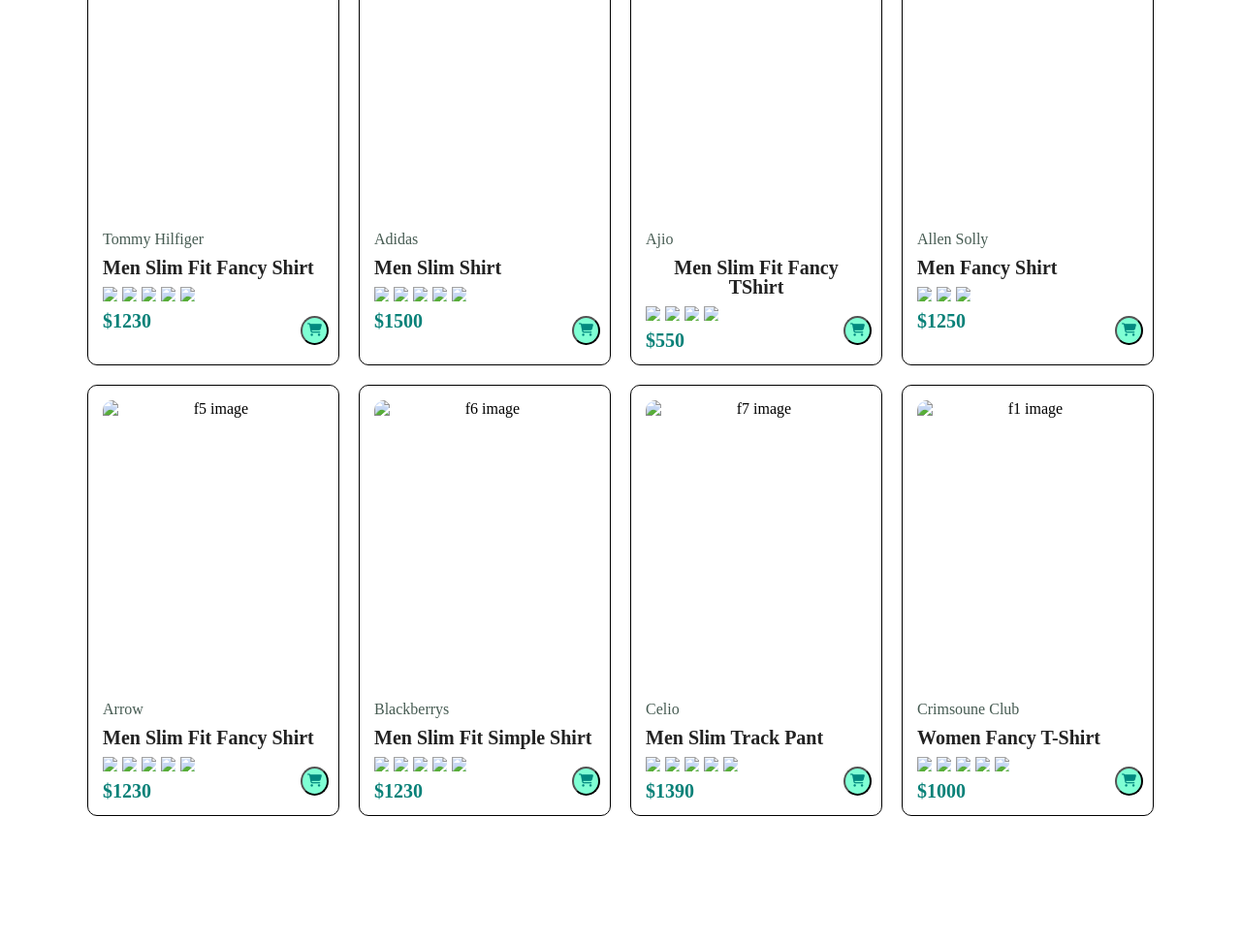
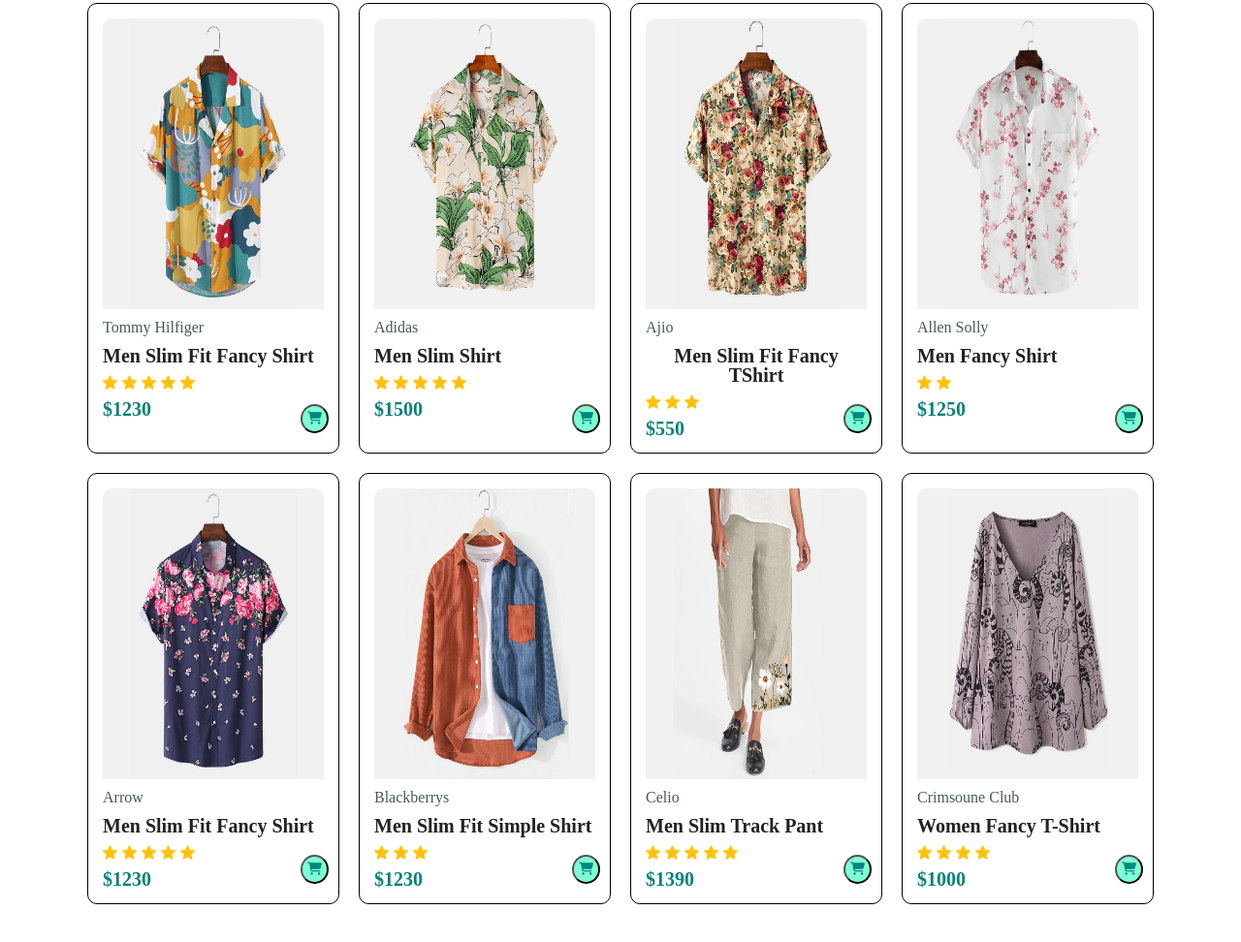
Before and after one commit to AnkitGadhwe/sdm_ecommerce, a plain HTML site: page public/index.html in a window 1280 px wide. Shown: the part 1296-2268 px from the top of the page at 97% size. Before the commit the page ends 2178 px from the top, so only its background shows below. Drawn offline with Linux system fonts and the light colour scheme; files that its build step writes are made by us from their sources; files whose address does not match are found by name.

Commit message:
change folder structure

```diff
--- a/public/index.html
+++ b/public/index.html
@@ -3,13 +3,13 @@
 <head>
     <meta charset="UTF-8">
     <meta name="viewport" content="width=device-width, initial-scale=1.0">
-    <link rel="stylesheet" href="style.css">
+    <link rel="stylesheet" href="../public/style.css">
     <script src="https://kit.fontawesome.com/f5d1d49e73.js" crossorigin="anonymous"></script>
     <title>Ecommerce website</title>
 </head>
 <body>
      <section id="header">
-        <img class="Logo" src="Images/Logo.jpg" alt="Store Logo">
+        <img class="Logo" src="../data/Images/Logo.jpg" alt="Store Logo">
         <ul id="nav-link">
             <li><a class="active" href="home.html">Home</a></li>
             <li><a href="shop.html">Shop</a></li>
@@ -30,27 +30,27 @@
 
      <section id="features"  class="section-p1">
       <div class="feature-box">
-        <img src="Images/Feature/f1.png" alt="f1-img"/>
+        <img src="../data/Images/Feature/f1.png" alt="f1-img"/>
         <h5>Free Shipping</h5>
       </div>
       <div class="feature-box">
-        <img src="Images/Feature/f2.png" alt="f2-img"/>
+        <img src="../data/Images/Feature/f2.png" alt="f2-img"/>
         <h5>Online Order</h5>
       </div>
       <div class="feature-box">
-        <img src="Images/Feature/f3 (1).png" alt="f3-img"/>
+        <img src="../data/Images/Feature/f3 (1).png" alt="f3-img"/>
         <h5>Save Money</h5>
       </div>
       <div class="feature-box">
-        <img src="Images/Feature/f4.png" alt="f4-img"/>
+        <img src="../data/Images/Feature/f4.png" alt="f4-img"/>
         <h5>Promotions</h5>
       </div>
       <div class="feature-box">
-        <img src="Images/Feature/f5.png" alt="f5-img"/>
+        <img src="../data/Images/Feature/f5.png" alt="f5-img"/>
         <h5>Happy Sell</h5>
       </div>
       <div class="feature-box">
-        <img src="Images/Feature/f6.png" alt="f6-img"/>
+        <img src="../data/Images/Feature/f6.png" alt="f6-img"/>
         <h5>24/7 Support</h5>
       </div>
      </section>
@@ -61,15 +61,15 @@
 
        <div id="product-parent">
         <div class="product-child">
-          <img src="Images/Product/f1 (1).jpg" alt="f1 image"/>
+          <img src="../data/Images/Product/f1 (1).jpg" alt="f1 image"/>
           <span>Tommy Hilfiger</span>
           <h5>Men Slim Fit Fancy Shirt</h5>
           <div class="rating">
-            <img  src="Images/star.png" alt="star"/>
-            <img  src="Images/star.png" alt="star"/>
-            <img  src="Images/star.png" alt="star"/>
-            <img  src="Images/star.png" alt="star"/>
-            <img  src="Images/star.png" alt="star"/>
+            <img  src="../data/Images/star.png" alt="star"/>
+            <img  src="../data/Images/star.png" alt="star"/>
+            <img  src="../data/Images/star.png" alt="star"/>
+            <img  src="../data/Images/star.png" alt="star"/>
+            <img  src="../data/Images/star.png" alt="star"/>
           </div>
 
           <div class="price-cart">
@@ -80,15 +80,15 @@
         </div>
 
         <div class="product-child">
-          <img src="Images/Product/f2.jpg" alt="f2 image"/>
+          <img src="../data/Images/Product/f2.jpg" alt="f2 image"/>
           <span>Adidas</span>
           <h5>Men Slim  Shirt</h5>
           <div class="rating">
-            <img  src="Images/star.png" alt="star"/>
-            <img  src="Images/star.png" alt="star"/>
-            <img  src="Images/star.png" alt="star"/>
-            <img  src="Images/star.png" alt="star"/>
-            <img  src="Images/star.png" alt="star"/>
+            <img  src="../data/Images/star.png" alt="star"/>
+            <img  src="../data/Images/star.png" alt="star"/>
+            <img  src="../data/Images/star.png" alt="star"/>
+            <img  src="../data/Images/star.png" alt="star"/>
+            <img  src="../data/Images/star.png" alt="star"/>
           </div>
 
           <div class="price-cart">
@@ -99,14 +99,13 @@
         </div>
 
         <div class="product-child">
-          <img src="Images/Product/f3.jpg" alt="f3 image"/>
+          <img src="../data/Images/Product/f3.jpg" alt="f3 image"/>
           <span>Ajio</span>
           <h5>Men Slim Fit Fancy TShirt</h5>
           <div class="rating">
-            <img  src="Images/star.png" alt="star"/>
-            <img  src="Images/star.png" alt="star"/>
-            <img  src="Images/star.png" alt="star"/>
-            <img  src="Images/star.png" alt="star"/>
+            <img  src="../data/Images/star.png" alt="star"/>
+            <img  src="../data/Images/star.png" alt="star"/>
+            <img  src="../data/Images/star.png" alt="star"/>
           </div>
 
           <div class="price-cart">
@@ -117,13 +116,12 @@
         </div>
 
         <div class="product-child">
-          <img src="Images/Product/f4.jpg" alt="f4 image"/>
+          <img src="../data/Images/Product/f4.jpg" alt="f4 image"/>
           <span>Allen Solly</span>
           <h5>Men Fancy Shirt</h5>
           <div class="rating">
-            <img  src="Images/star.png" alt="star"/>
-            <img  src="Images/star.png" alt="star"/>
-            <img  src="Images/star.png" alt="star"/>
+            <img  src="../data/Images/star.png" alt="star"/>
+            <img  src="../data/Images/star.png" alt="star"/>
           </div>
 
           <div class="price-cart">
@@ -134,15 +132,15 @@
         </div>
 
         <div class="product-child">
-          <img src="Images/Product/f5.jpg" alt="f5 image"/>
+          <img src="../data/Images/Product/f5.jpg" alt="f5 image"/>
           <span>Arrow</span>
           <h5>Men Slim Fit Fancy Shirt</h5>
           <div class="rating">
-            <img  src="Images/star.png" alt="star"/>
-            <img  src="Images/star.png" alt="star"/>
-            <img  src="Images/star.png" alt="star"/>
-            <img  src="Images/star.png" alt="star"/>
-            <img  src="Images/star.png" alt="star"/>
+            <img  src="../data/Images/star.png" alt="star"/>
+            <img  src="../data/Images/star.png" alt="star"/>
+            <img  src="../data/Images/star.png" alt="star"/>
+            <img  src="../data/Images/star.png" alt="star"/>
+            <img  src="../data/Images/star.png" alt="star"/>
           </div>
 
           <div class="price-cart">
@@ -153,15 +151,13 @@
         </div>
 
         <div class="product-child">
-          <img src="Images/Product/f6.jpg" alt="f6 image"/>
+          <img src="../data/Images/Product/f6.jpg" alt="f6 image"/>
           <span>Blackberrys</span>
           <h5>Men Slim Fit Simple Shirt</h5>
           <div class="rating">
-            <img  src="Images/star.png" alt="star"/>
-            <img  src="Images/star.png" alt="star"/>
-            <img  src="Images/star.png" alt="star"/>
-            <img  src="Images/star.png" alt="star"/>
-            <img  src="Images/star.png" alt="star"/>
+            <img  src="../data/Images/star.png" alt="star"/>
+            <img  src="../data/Images/star.png" alt="star"/>
+            <img  src="../data/Images/star.png" alt="star"/>
           </div>
 
           <div class="price-cart">
@@ -172,15 +168,15 @@
         </div>
 
         <div class="product-child">
-          <img src="Images/Product/f7.jpg" alt="f7 image"/>
+          <img src="../data/Images/Product/f7.jpg" alt="f7 image"/>
           <span>Celio</span>
           <h5>Men Slim  Track Pant</h5>
           <div class="rating">
-            <img  src="Images/star.png" alt="star"/>
-            <img  src="Images/star.png" alt="star"/>
-            <img  src="Images/star.png" alt="star"/>
-            <img  src="Images/star.png" alt="star"/>
-            <img  src="Images/star.png" alt="star"/>
+            <img  src="../data/Images/star.png" alt="star"/>
+            <img  src="../data/Images/star.png" alt="star"/>
+            <img  src="../data/Images/star.png" alt="star"/>
+            <img  src="../data/Images/star.png" alt="star"/>
+            <img  src="../data/Images/star.png" alt="star"/>
           </div>
 
           <div class="price-cart">
@@ -191,15 +187,15 @@
         </div>
 
         <div class="product-child">
-          <img src="Images/Product/f8.jpg" alt="f1 image"/>
+          <img src="../data/Images/Product/f8.jpg" alt="f1 image"/>
           <span>Crimsoune Club</span>
           <h5>Women Fancy T-Shirt</h5>
           <div class="rating">
-            <img  src="Images/star.png" alt="star"/>
-            <img  src="Images/star.png" alt="star"/>
-            <img  src="Images/star.png" alt="star"/>
-            <img  src="Images/star.png" alt="star"/>
-            <img  src="Images/star.png" alt="star"/>
+            <img  src="../data/Images/star.png" alt="star"/>
+            <img  src="../data/Images/star.png" alt="star"/>
+            <img  src="../data/Images/star.png" alt="star"/>
+            <img  src="../data/Images/star.png" alt="star"/>
+
           </div>
 
           <div class="price-cart">
--- a/style.css
+++ b/public/style.css
@@ -96,7 +96,7 @@ body{
 
 /* poster */
 #display-poster{
-    background-image: url('Images/hero4\ \(1\).png');
+    background-image: url('../data/Images/hero4\ \(1\).png');
     height: 90vh;
     width:100%;
     background-position: top 25% right 0;
@@ -113,7 +113,7 @@ body{
 }
 
 #display-poster button{
-  background-image: url('Images/button.png');
+  background-image: url('../data/Images/button.png');
   background-color: transparent;
   color: #088178;
   border: none;
```
